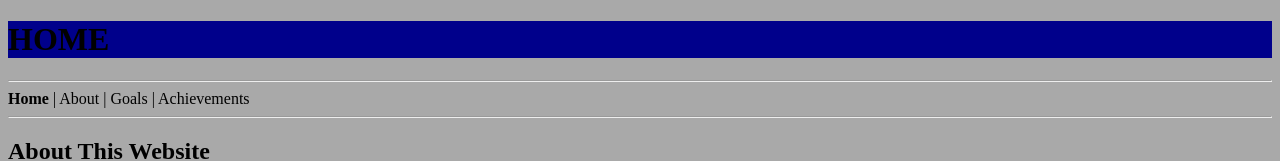
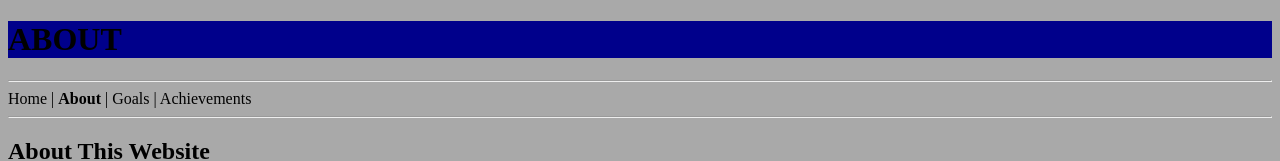
Before and after one commit to ConnorM2018/HTMLTextureStructure, a plain HTML site: page about.html in a window 1280 px wide. Shown: the top 161 px of the page. Drawn offline with Linux system fonts and the light colour scheme.

Commit message:
fixed a few errors

```diff
--- a/about.html
+++ b/about.html
@@ -9,10 +9,10 @@
    </head>
   <body style="background-color:DarkGrey;">
     <header>
-      <h1 style="background-color:DarkBlue;">HOME</h1>
+      <h1 style="background-color:DarkBlue;">ABOUT</h1>
     </header>
     <hr>
-    <nav><b>Home</b> | About | Goals | Achievements
+    <nav>Home | <b>About</b> | Goals | Achievements
     </nav>
     <hr>
     <main>
```
